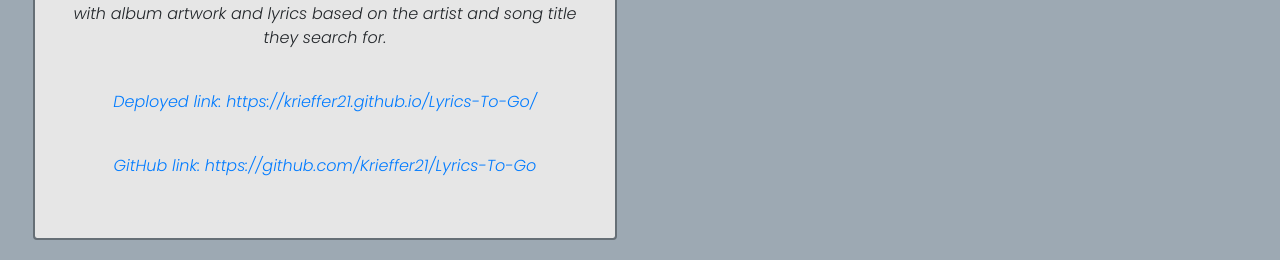
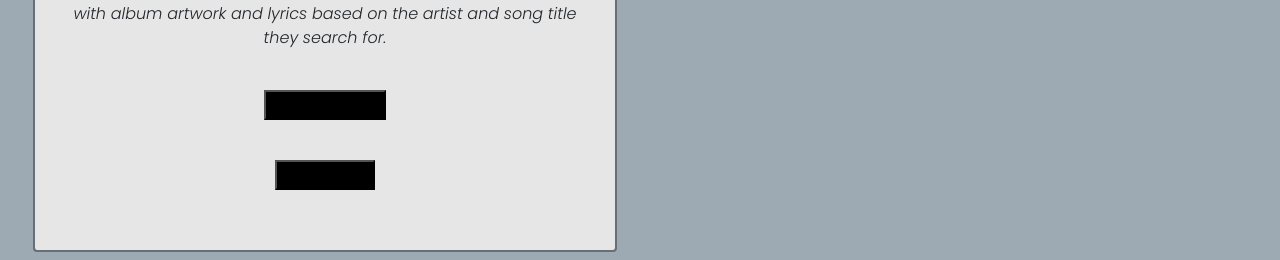
Before and after one commit to Krieffer21/Krieffer_Portfolio, a React (Create React App) app: page /Krieffer_Portfolio/portfolio in a window 1280 px wide. Shown: the part 691-951 px from the top of the page. Built offline with nearby package versions, Linux system fonts and the light colour scheme.

Commit message:
changing links to buttons

```diff
--- a/src/components/Portfolio/projects.js
+++ b/src/components/Portfolio/projects.js
@@ -13,8 +13,8 @@ function Portfolio(props) {
                     <img className="project" alt={props.alt} src={props.src} />
                          <div>{props.about}</div>
                     <Container>
-                        <a className="container" type="submit" href={props.depl}> Deployed link: {props.depl}</a>
-                        <a className="container" type="submit" href={props.git}> GitHub link: {props.git}</a>
+                        <a className="container" type="submit" href={props.depl}> <button className="btn-links">Deployed link</button></a>
+                        <a className="container" type="submit" href={props.git}> <button className="btn-links">GitHub link</button></a>
                     </Container>
                 </article>
             </section>
--- a/src/components/Portfolio/style.css
+++ b/src/components/Portfolio/style.css
@@ -24,3 +24,10 @@
     text-align: center;
     padding: 10px;
 }
+.btn-links{
+background-color: black;
+}
+.btn-links:hover{
+    background-color: w;
+
+}
```
